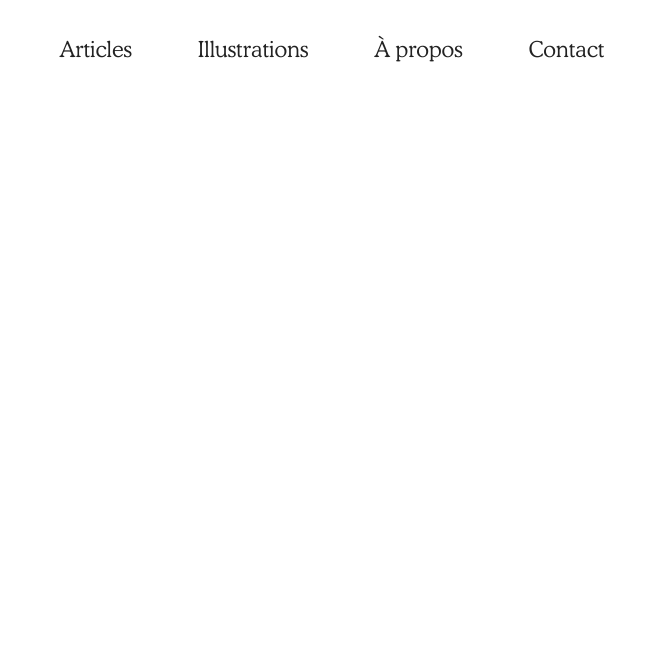
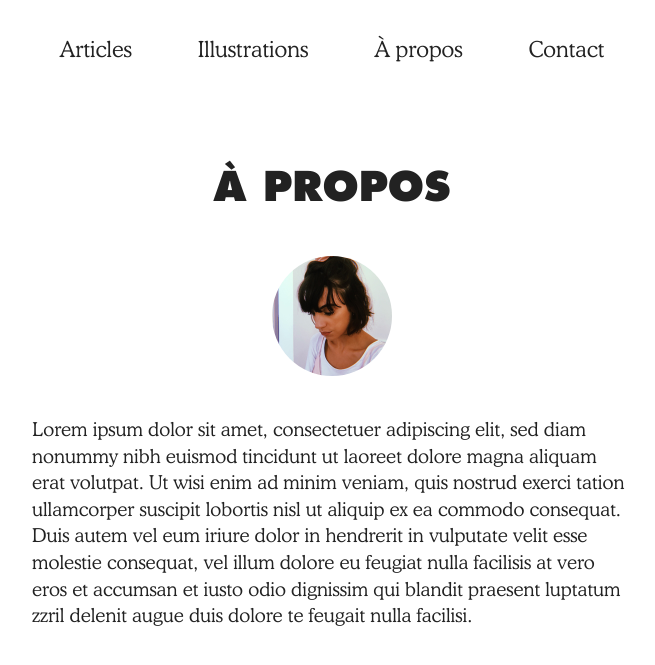
Before and after one commit to yulek-emc/website, a Jekyll site: the page built from about/index.html, in a window 1280 px wide. Shown: the top 665 px of the page, without its empty margins (308-963 px from the left). Built offline with Jekyll 4.4.1, drawn with Linux system fonts in a browser that asks for light colours; a script that is not in the unit is left out.

Commit message:
changed about page to layout based

```diff
--- /dev/null
+++ b/_layouts/about.html
@@ -0,0 +1,15 @@
+---
+layout: default
+---
+
+<div class="wrapper">
+  <h2 class="page-title">À propos</h2>
+  <div class="about-container">
+    <div class="profile-pic-container"
+         style="background-image: url({{ site.baseurl }}{{ page.profile-pic }});">
+    </div>
+    <div class="about-description">
+      {{ page.description }}
+    </div>
+  </div>
+</div>
--- a/about/index.html
+++ b/about/index.html
@@ -1,5 +1,5 @@
 ---
-layout: default
+layout: about
 title: about
 profile-pic: /assets/uploads/2018-09-08-12-10-08.189.jpg
 description: >-
--- a/admin/config.yml
+++ b/admin/config.yml
@@ -31,7 +31,7 @@ collections:
         name:     "About"
         file:     "/about/index.html"
         fields:
-          - {label: "Layout", name: "layout", widget: "hidden", default: "home"}
+          - {label: "Layout", name: "layout", widget: "hidden", default: "about"}
           - {label: "Title", name: "title", widget: "string", default: "a-propos"}
           - {label: "Photo de profile", name: "profile-pic", widget: "image"}
           - {label: "Description", name: "description", widget: "markdown"}
```
Also changed, not shown: 5 other files.
